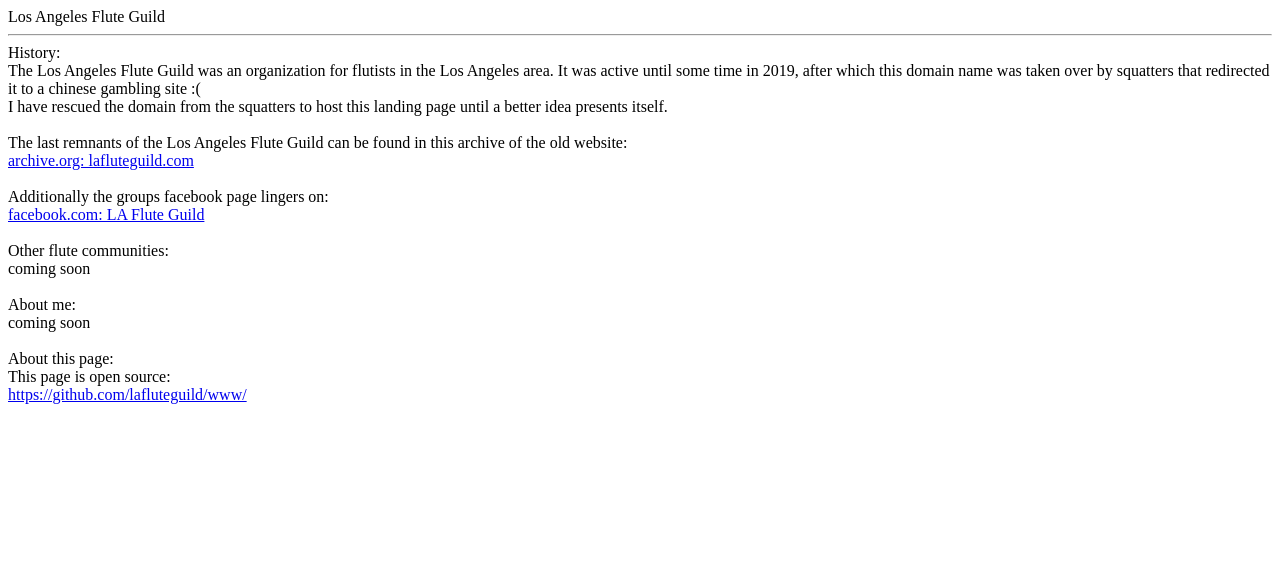
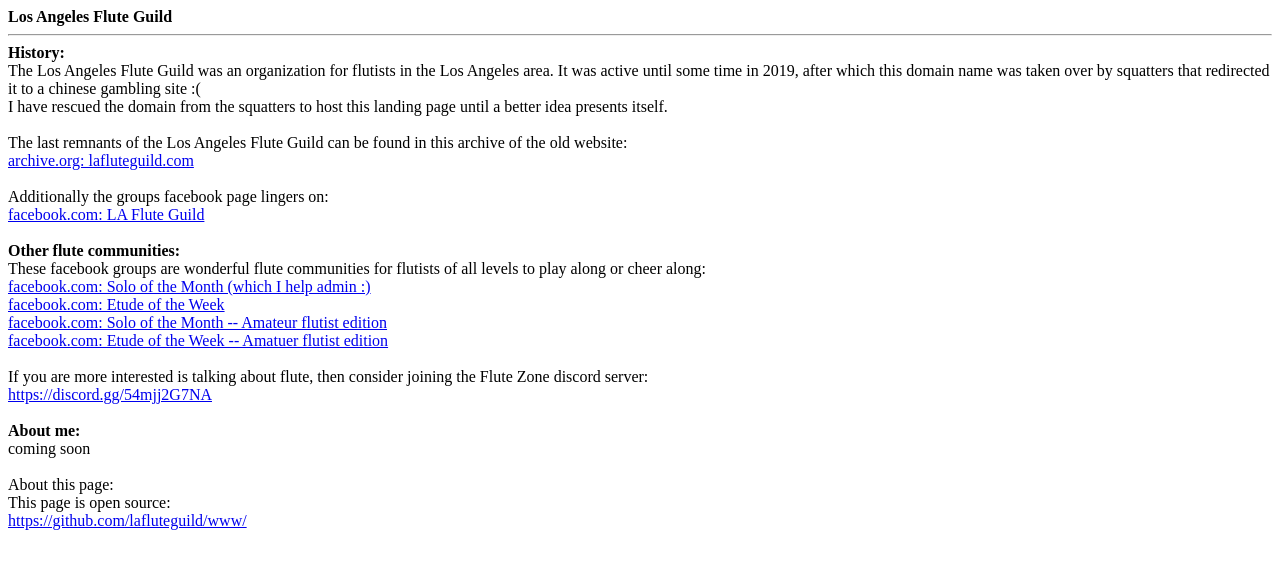
Before and after one commit to lafluteguild/www, a plain HTML site: page index.html in a window 1280 px wide. Drawn offline with Linux system fonts and the light colour scheme.

Commit message:
Update index.html

```diff
--- a/index.html
+++ b/index.html
@@ -1,9 +1,9 @@
 <html>
-<head><title>LA Flute Guild</title></head>
+<head><title><b>LA Flute Guild</b></title></head>
 <body>
-  Los Angeles Flute Guild
+  <b>Los Angeles Flute Guild</b>
   <hr>
-  History:
+  <b>History:</b>
 
   <br> The Los Angeles Flute Guild was an organization for flutists in the Los Angeles area.  It was active until some time in 2019, after which
   this domain name was taken over by squatters that redirected it to a chinese gambling site :(
@@ -16,10 +16,17 @@
   <br><a href=https://www.facebook.com/groups/45315418947>facebook.com: LA Flute Guild</a>
   <br>
 
-<br>Other flute communities:
-  <br> coming soon
+<br><b>Other flute communities:</b>
+  <br>These facebook groups are wonderful flute communities for flutists of all levels to play along or cheer along:
+  <br><a href=https://www.facebook.com/groups/420591182344781 >facebook.com: Solo of the Month (which I help admin :)</a>
+  <br><a href=https://www.facebook.com/groups/1445461762450538>facebook.com: Etude of the Week </a>
+  <br><a href=https://www.facebook.com/groups/3093873794224021>facebook.com: Solo of the Month -- Amateur flutist edition </a>
+  <br><a href=https://www.facebook.com/groups/929515057171545 >facebook.com: Etude of the Week -- Amatuer flutist edition </a>
   <br>
-<br>About me:
+  <br>If you are more interested is talking about flute, then consider joining the Flute Zone discord server:
+  <br><a href=https://discord.gg/54mjj2G7NA >https://discord.gg/54mjj2G7NA</a>
+  <br>
+<br><b>About me:</b>
   <br> coming soon
   <br>
 <br>About this page:
```
